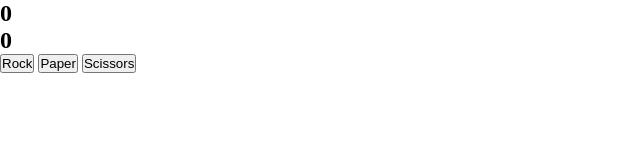
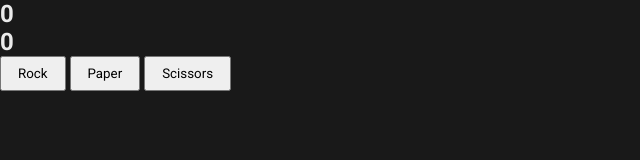
Before and after one commit to LoveForPeeps/odin-rps, a plain HTML site: page index.html in a window 1280 px wide. Shown: the whole page, without its empty margins (0-640 px from the left). Drawn offline with Linux system fonts and the light colour scheme.

Commit message:
Added basic coloring and fonts

```diff
--- a/styles.css
+++ b/styles.css
@@ -1,5 +1,18 @@
+@import url('https://fonts.googleapis.com/css2?family=Roboto+Mono:ital,wght@0,100..700;1,100..700&family=Roboto:ital,wght@0,100;0,300;0,400;0,500;0,700;0,900;1,100;1,300;1,400;1,500;1,700;1,900&display=swap');
+
 * {
     padding: 0;
     margin: 0;
     box-sizing: border-box;
+
+    font-family: 'Roboto', Arial, Helvetica, sans-serif;
 }
+
+body {
+    background-color: rgb(25, 25, 25);
+    color: rgb(235, 235, 235);
+}
+
+button {
+    padding: 8px 16px;
+}
```
